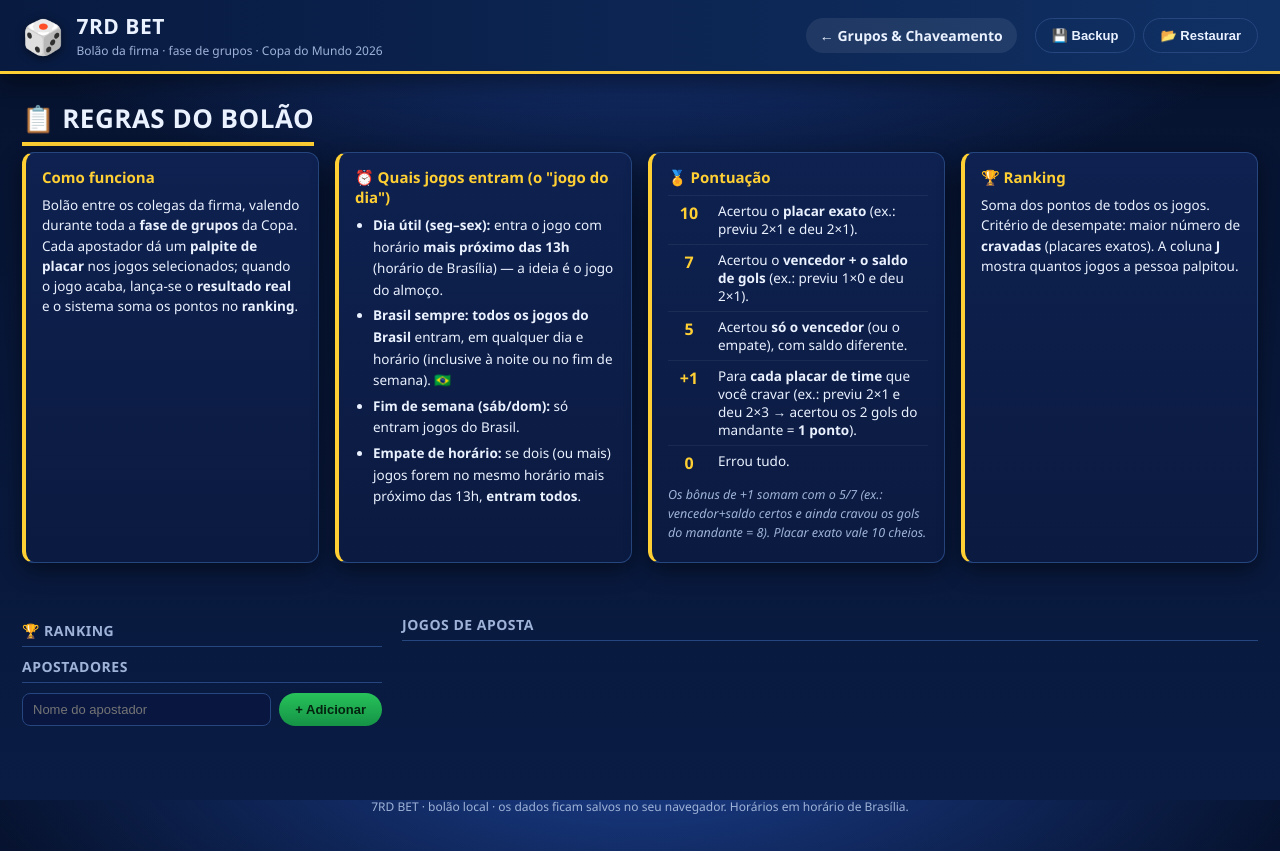
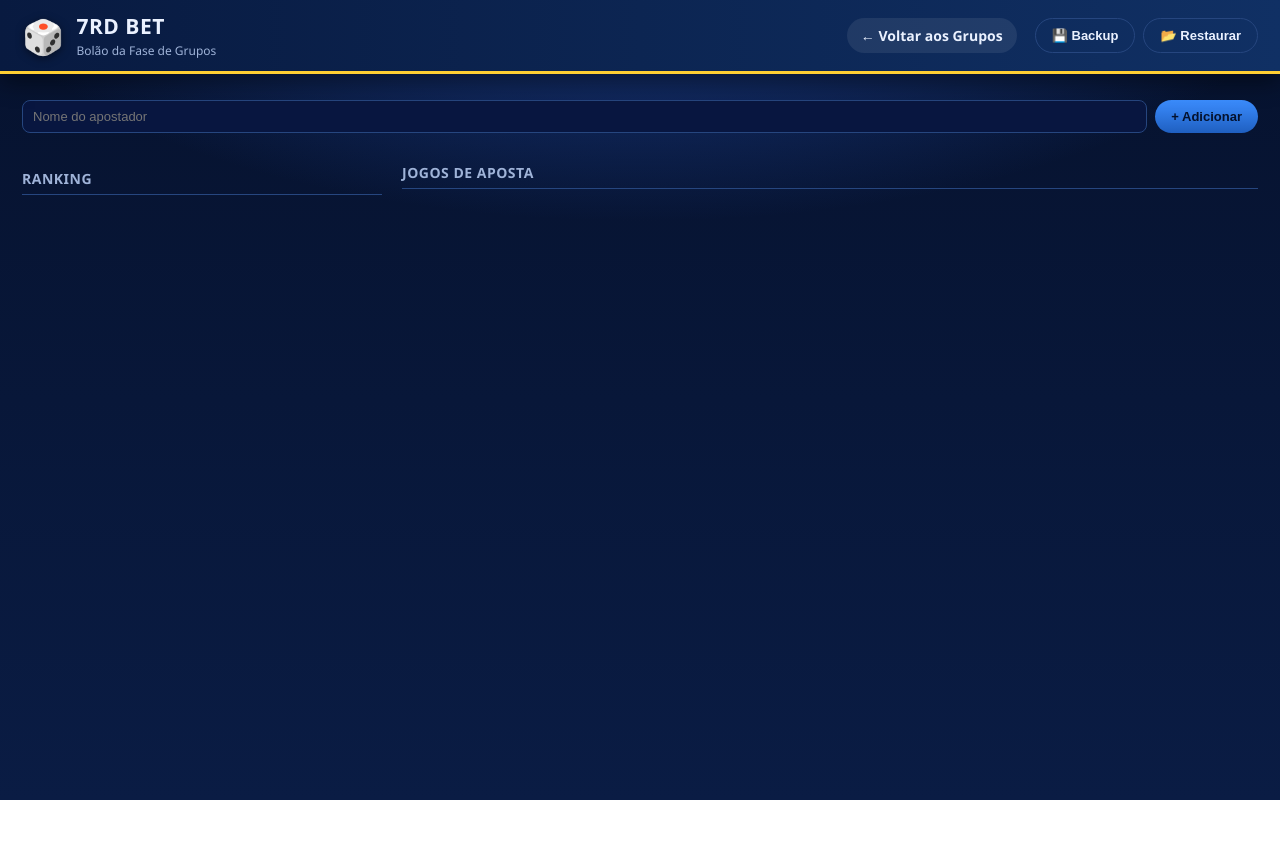
Before and after one commit to alissonmic/7RD-BET, a plain HTML site: page bet.html in a window 1280 px wide. After the commit the page ends 800 px from the top, so only its background shows below. Drawn offline with Linux system fonts and the light colour scheme; files that its build step writes are made by us from their sources.

Commit message:
Refactor bet.html structure and content

```diff
--- a/bet.html
+++ b/bet.html
@@ -1,102 +1,54 @@
 <!DOCTYPE html>
 <html lang="pt-BR">
 <head>
-  <meta charset="UTF-8" />
-  <meta name="viewport" content="width=device-width, initial-scale=1.0" />
-  <title>7RD BET — Bolão da Copa 2026</title>
-  <link rel="stylesheet" href="css/styles.css" />
+  <meta charset="UTF-8">
+  <meta name="viewport" content="width=device-width, initial-scale=1.0">
+  <title>7RD BET - Bolão</title>
+  <link rel="stylesheet" href="styles.css">
 </head>
 <body>
-  <header class="topbar">
+  <div class="topbar">
     <div class="brand">
       <span class="trophy">🎲</span>
       <div>
         <h1>7RD BET</h1>
-        <p class="sub">Bolão da firma · fase de grupos · Copa do Mundo 2026</p>
+        <div class="sub">Bolão da Fase de Grupos</div>
       </div>
     </div>
-    <nav class="nav">
-      <a href="index.html" class="nav-link">← Grupos &amp; Chaveamento</a>
-    </nav>
+    <div class="nav">
+      <a href="index.html" class="nav-link">← Voltar aos Grupos</a>
+    </div>
     <div class="tools">
-      <button id="btn-backup" class="btn btn-ghost" title="Baixar um arquivo de backup com tudo">💾 Backup</button>
-      <button id="btn-restore" class="btn btn-ghost" title="Restaurar a partir de um arquivo de backup">📂 Restaurar</button>
-      <input id="file-backup" type="file" accept="application/json,.json" hidden>
-    </div>
-  </header>
-
-  <main>
-    <section class="section">
-      <h2 class="section-title">📋 Regras do bolão</h2>
-      <div class="regras">
-        <div class="regra-bloco">
-          <h3>Como funciona</h3>
-          <p>Bolão entre os colegas da firma, valendo durante toda a <b>fase de grupos</b> da Copa.
-             Cada apostador dá um <b>palpite de placar</b> nos jogos selecionados; quando o jogo
-             acaba, lança-se o <b>resultado real</b> e o sistema soma os pontos no <b>ranking</b>.</p>
-        </div>
-        <div class="regra-bloco">
-          <h3>⏰ Quais jogos entram (o "jogo do dia")</h3>
-          <ul>
-            <li><b>Dia útil (seg–sex):</b> entra o jogo com horário <b>mais próximo das 13h</b>
-              (horário de Brasília) — a ideia é o jogo do almoço.</li>
-            <li><b>Brasil sempre:</b> <b>todos os jogos do Brasil</b> entram, em qualquer dia e
-              horário (inclusive à noite ou no fim de semana). 🇧🇷</li>
-            <li><b>Fim de semana (sáb/dom):</b> só entram jogos do Brasil.</li>
-            <li><b>Empate de horário:</b> se dois (ou mais) jogos forem no mesmo horário mais
-              próximo das 13h, <b>entram todos</b>.</li>
-          </ul>
-        </div>
-        <div class="regra-bloco">
-          <h3>🏅 Pontuação</h3>
-          <table class="regras-pts">
-            <tr><td class="p">10</td><td>Acertou o <b>placar exato</b> (ex.: previu 2×1 e deu 2×1).</td></tr>
-            <tr><td class="p">7</td><td>Acertou o <b>vencedor + o saldo de gols</b> (ex.: previu 1×0 e deu 2×1).</td></tr>
-            <tr><td class="p">5</td><td>Acertou <b>só o vencedor</b> (ou o empate), com saldo diferente.</td></tr>
-            <tr><td class="p">+1</td><td>Para <b>cada placar de time</b> que você cravar
-              (ex.: previu 2×1 e deu 2×3 → acertou os 2 gols do mandante = <b>1 ponto</b>).</td></tr>
-            <tr><td class="p">0</td><td>Errou tudo.</td></tr>
-          </table>
-          <p class="obs">Os bônus de +1 somam com o 5/7 (ex.: vencedor+saldo certos e ainda
-             cravou os gols do mandante = 8). Placar exato vale 10 cheios.</p>
-        </div>
-        <div class="regra-bloco">
-          <h3>🏆 Ranking</h3>
-          <p>Soma dos pontos de todos os jogos. Critério de desempate: maior número de
-             <b>cravadas</b> (placares exatos). A coluna <b>J</b> mostra quantos jogos a pessoa palpitou.</p>
+      <button id="btn-backup" class="btn btn-ghost">💾 Backup</button>
+      <button id="btn-restore" class="btn btn-ghost">📂 Restaurar</button>
+      <input type="file" id="file-backup" accept=".json" style="display:none">
     </div>
   </div>
-    </section>
 
-    <section class="section">
+  <div class="section">
+    <div class="bet-add">
+      <input type="text" id="bet-novo" placeholder="Nome do apostador">
+      <button id="bet-add-btn" class="btn btn-blue">+ Adicionar</button>
+    </div>
+    <div id="bet-apostadores" class="bet-apostadores" style="margin-bottom: 20px;"></div>
+
     <div class="bet-grid">
       <div class="bet-lado">
-          <h3 class="bet-sub">🏆 Ranking</h3>
+        <h3 class="bet-sub">Ranking</h3>
         <div id="bet-ranking"></div>
-          <h3 class="bet-sub">Apostadores</h3>
-          <div class="bet-add">
-            <input id="bet-novo" type="text" maxlength="24" placeholder="Nome do apostador">
-            <button id="bet-add-btn" class="btn btn-green">+ Adicionar</button>
-          </div>
-          <div id="bet-apostadores" class="bet-apostadores"></div>
       </div>
       <div class="bet-lado bet-lado-jogos">
-          <h3 class="bet-sub">Jogos de aposta</h3>
+        <h3 class="bet-sub">Jogos de Aposta</h3>
         <div id="bet-jogos"></div>
       </div>
     </div>
-    </section>
-  </main>
+  </div>
 
-  <footer class="rodape">
-    <p>7RD BET · bolão local · os dados ficam salvos no seu navegador. Horários em horário de Brasília.</p>
-  </footer>
-
-  <script src="js/data.js"></script>
-  <script src="data/seed.js"></script>
-  <script src="data/horarios.js"></script>
-  <script src="js/bet.js"></script>
-  <script src="js/storage.js"></script>
-  <script src="js/betpage.js"></script>
+  <!-- Scripts exclusivos do bolão -->
+  <script src="data.js"></script>
+  <script src="horarios.js"></script>
+  <script src="storage.js"></script>
+  <script src="bet.js"></script>
+  <script src="betpage.js"></script>
 </body>
 </html>
```
Lines whose indentation alone changed are shown as unchanged.
